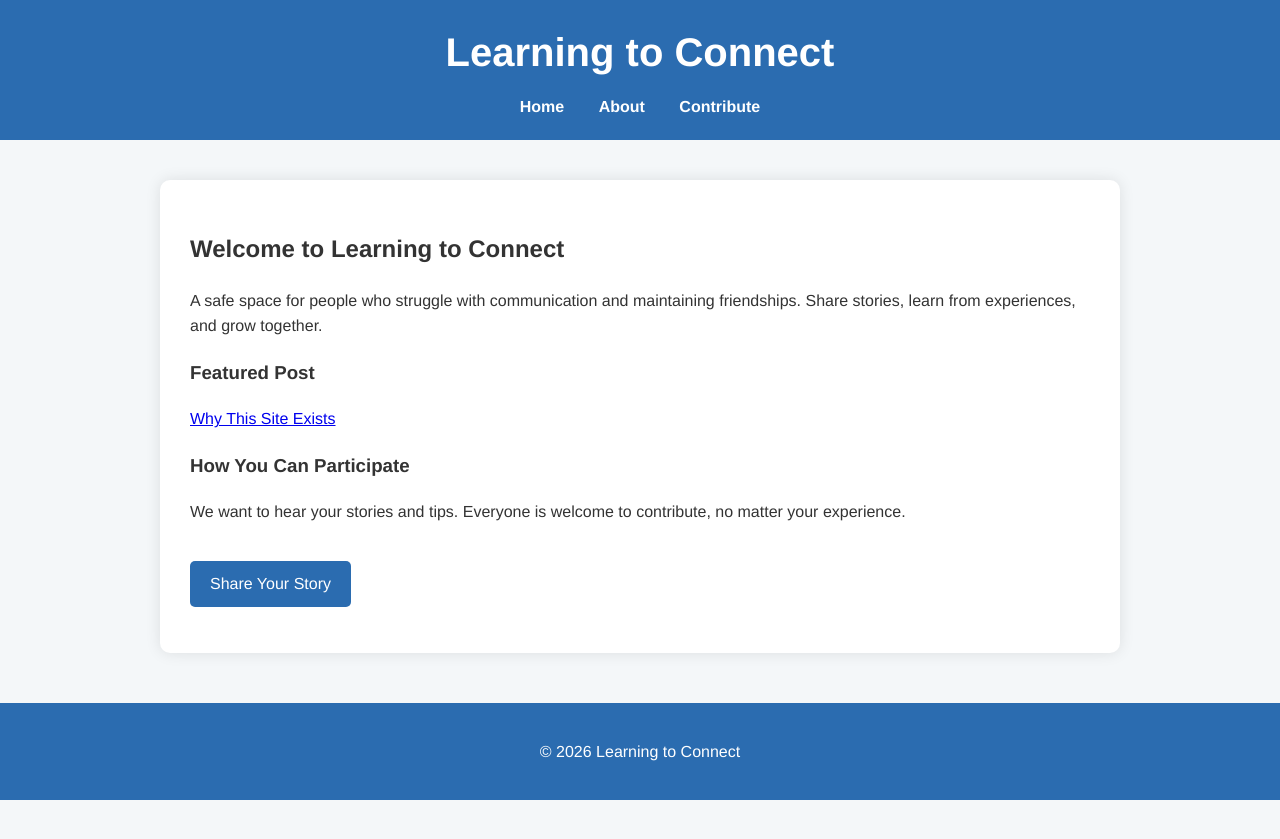
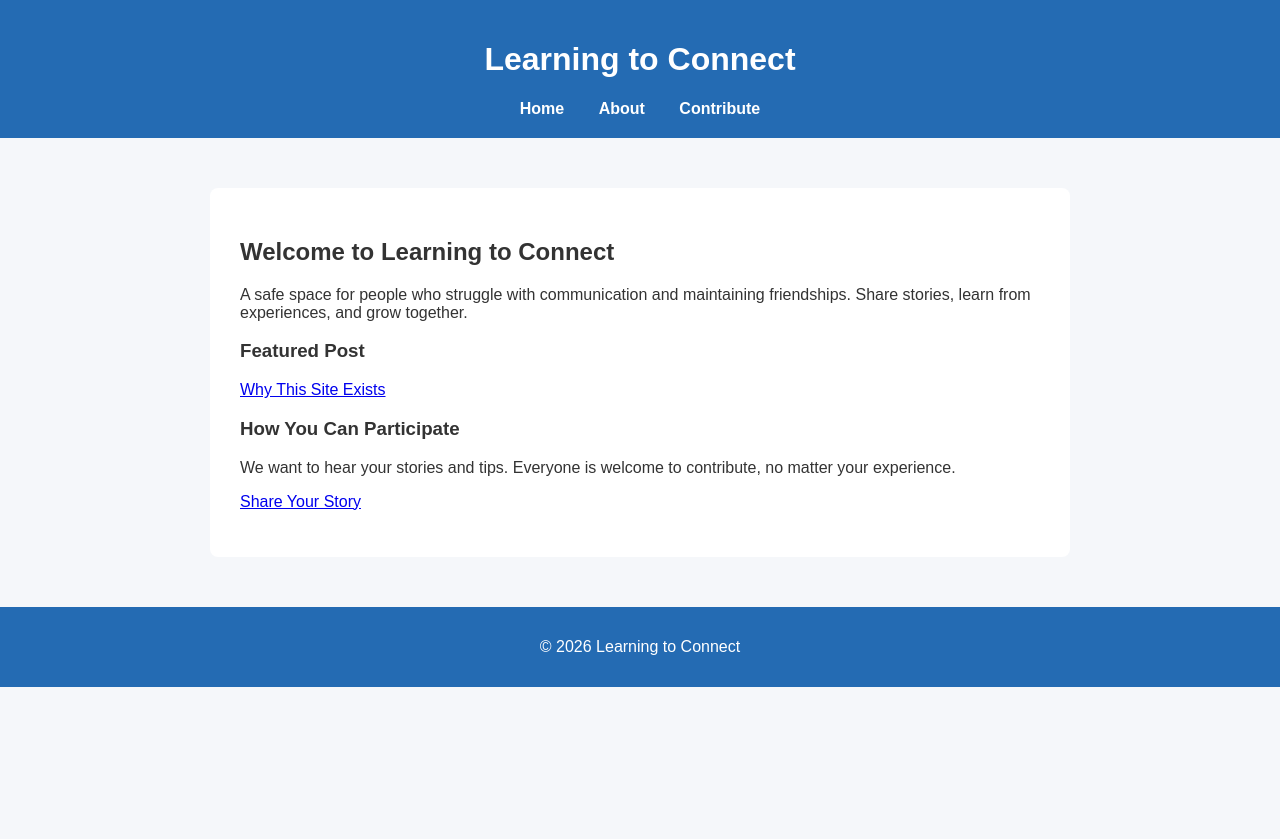
Before and after one commit to Brew-Freedom/Learningtoconnect.github.io, a Jekyll site: the page built from index.md, in a window 1280 px wide. Shown: the top 839 px of the page. Built offline with Jekyll 4.4.1, drawn with Linux system fonts in a browser that asks for light colours.

Commit message:
Refactor CSS styles for consistency and updates

```diff
--- a/assets/css/style.css
+++ b/assets/css/style.css
@@ -1,29 +1,16 @@
-/* General background and font */
 body {
-  font-family: 'Helvetica Neue', Arial, sans-serif;
-  background-color: #f4f7f9; /* light blue-gray background */
-  color: #333;
-  line-height: 1.6;
+  background-color: #f5f7fa;
+  font-family: Arial, sans-serif;
   margin: 0;
   padding: 0;
+  color: #333;
 }
 
-/* Header styling */
 header {
-  background-color: #2b6cb0; /* deep blue */
+  background-color: #246bb3;
   color: white;
-  padding: 20px 0;
+  padding: 20px;
   text-align: center;
-}
-
-header h1 {
-  margin: 0;
-  font-size: 2.5em;
-}
-
-/* Navigation menu */
-nav {
-  margin-top: 10px;
 }
 
 nav a {
@@ -37,36 +24,18 @@ nav a:hover {
   text-decoration: underline;
 }
 
-/* Main content */
 .main-content {
-  max-width: 900px;
-  margin: 40px auto;
-  background-color: white;
+  max-width: 800px;
+  margin: 50px auto;
+  background: white;
   padding: 30px;
-  border-radius: 10px;
-  box-shadow: 0 0 15px rgba(0,0,0,0.1);
+  border-radius: 8px;
 }
 
-/* Buttons for contribute links */
-.button {
-  display: inline-block;
-  background-color: #2b6cb0;
+footer {
+  background: #246bb3;
   color: white;
-  padding: 10px 20px;
-  margin-top: 20px;
-  border-radius: 5px;
-  text-decoration: none;
+  text-align: center;
+  padding: 15px;
+  margin-top: 40px;
 }
-
-.button:hover {
-  background-color: #1a4f8b;
-}
-
-/* Footer */
-footer {
-  text-align: center;
-  padding: 20px 0;
-  margin-top: 50px;
-  background-color: #2b6cb0;
-  color: white;
-}
```
